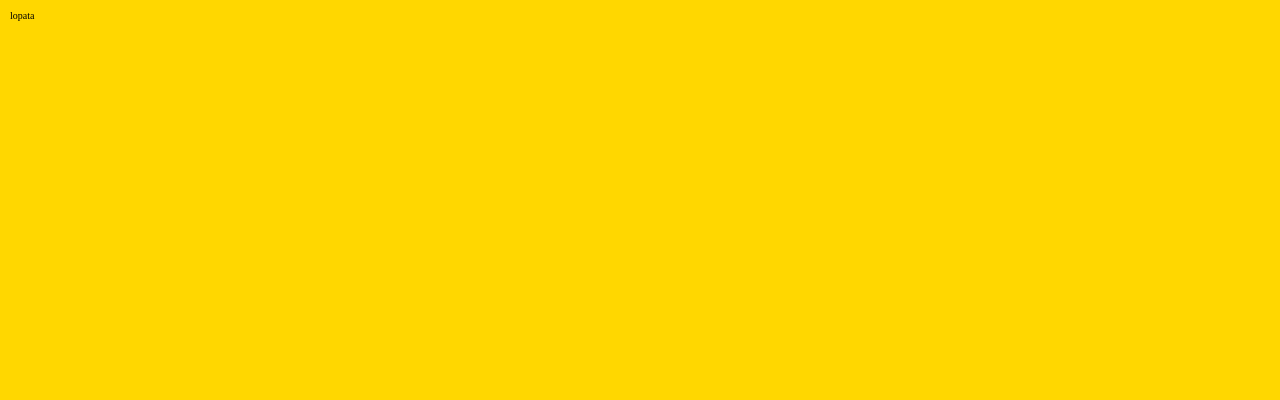
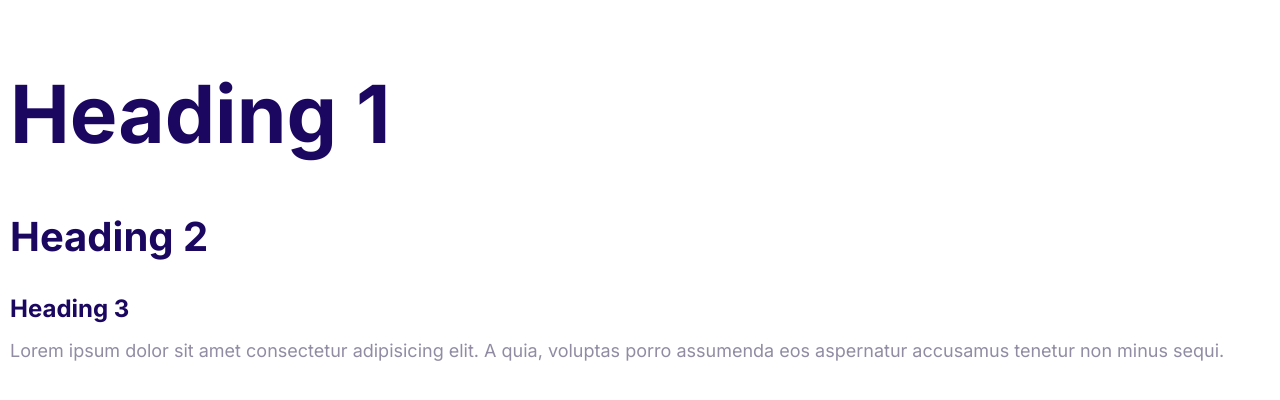
Before and after one commit to oooodanyaprivet/Moshify, a plain HTML site: page index.html in a window 1280 px wide. Drawn offline with Linux system fonts and the light colour scheme.

Commit message:
Define the styles for the fonts.

```diff
--- a/css/styles.css
+++ b/css/styles.css
@@ -12,5 +12,49 @@ html {
 
 body {
   margin: 10px;
-  background: gold;
+  font-family: "Inter", Arial, Helvetica, sans-serif;
+  font-size: 2.4rem;
+  line-height: 1.5;
+  color: var(--color-body);
 }
+
+h1,
+h2,
+h3 {
+  color: var(--color-headings);
+  margin-bottom: 1rem;
+}
+
+h1 {
+  font-size: 7rem;
+}
+
+h2 {
+  font-size: 4rem;
+}
+
+h3 {
+  font-size: 3rem;
+}
+
+p {
+  margin-top: 0;
+}
+
+@media screen and (min-width: 1024px) {
+  body {
+    font-size: 1.8rem;
+  }
+
+  h1 {
+    font-size: 8rem;
+  }
+
+  h2 {
+    font-size: 4rem;
+  }
+
+  h3 {
+    font-size: 2.4rem;
+  }
+}
--- a/index.html
+++ b/index.html
@@ -5,10 +5,22 @@
     <meta http-equiv="X-UA-Compatible" content="IE=edge" />
     <meta name="viewport" content="width=device-width, initial-scale=1.0" />
     <title>Document</title>
+    <link rel="preconnect" href="https://fonts.googleapis.com" />
+    <link rel="preconnect" href="https://fonts.gstatic.com" crossorigin />
+    <link
+      href="https://fonts.googleapis.com/css2?family=Inter:wght@400;700&display=swap"
+      rel="stylesheet"
+    />
     <link rel="stylesheet" href="css/normalize.css" />
     <link rel="stylesheet" href="css/styles.css" />
   </head>
   <body>
-    <div>lopata</div>
+    <h1>Heading 1</h1>
+    <h2>Heading 2</h2>
+    <h3>Heading 3</h3>
+    <p>
+      Lorem ipsum dolor sit amet consectetur adipisicing elit. A quia, voluptas
+      porro assumenda eos aspernatur accusamus tenetur non minus sequi.
+    </p>
   </body>
 </html>
```
